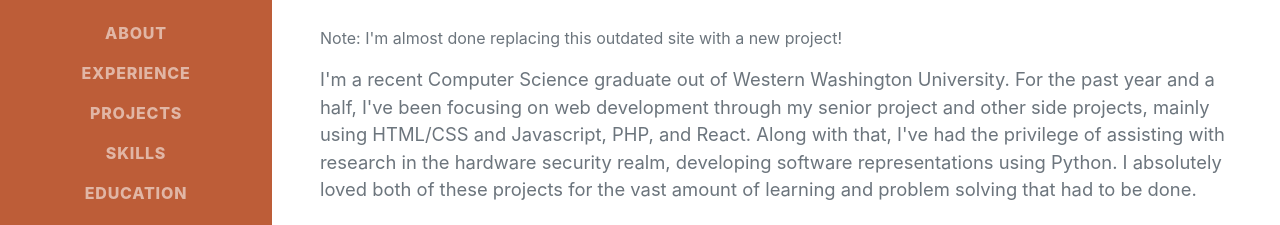
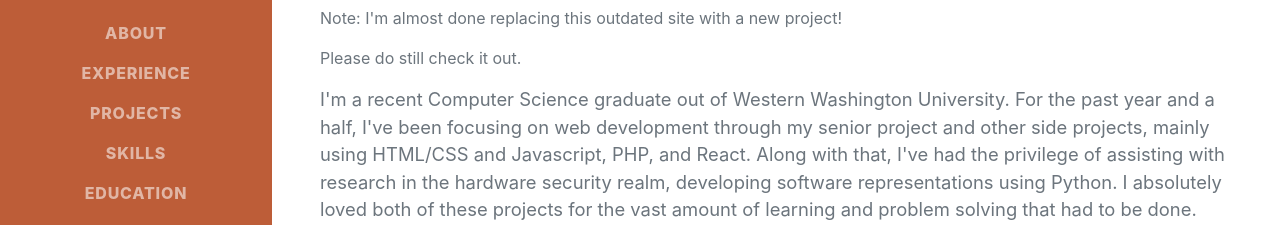
Before and after one commit to Marcaus-Cruz/marcaus-cruz.github.io, a website: page index.html in a window 1280 px wide. Shown: the part 341-566 px from the top of the page. Drawn offline with nearby package versions, Linux system fonts and the light colour scheme; a web font is replaced by a local one.

Commit message:
Update index.html

```diff
--- a/index.html
+++ b/index.html
@@ -51,6 +51,7 @@
                         <a href="mailto:marcauscruz@gmail.com">marcauscruz@gmail.com</a>
                     </div>
                     <p>Note: I'm almost done replacing this outdated site with a new project!</p>
+                    <p>Please do still check it out.</p>
                     <p class="lead mb-5">I'm a recent Computer Science graduate out of Western Washington University. For the past year and a half, I've been focusing on web development
                         through my senior project and other side projects, mainly using HTML/CSS and Javascript, PHP, and React. Along with that, I've had the privilege
                         of assisting with research in the hardware security realm, developing software representations using Python. I absolutely loved both of these projects
```
